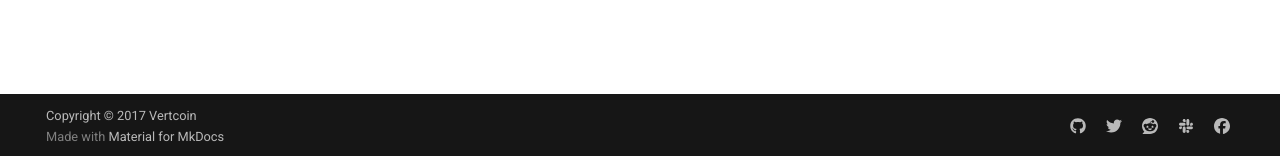
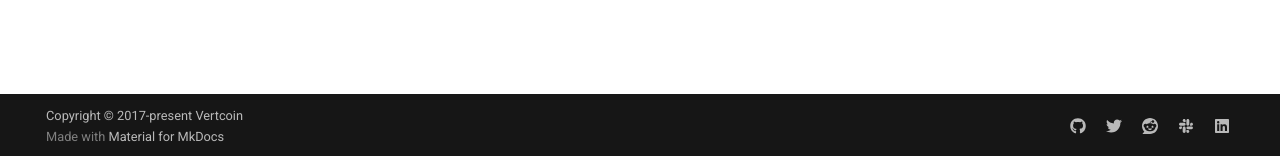
Before and after one commit to vertcoin-project/VertDocs, an MkDocs documentation site: the page built from docs/index.md, in a window 1280 px wide. Shown: the part 741-897 px from the top of the page. Built offline with MkDocs 1.6.1 and Material for MkDocs 9.7.7, drawn with Linux system fonts in a browser that asks for light colours; comment, search, counter and statistics services are not loaded; old or Windows-style settings are respelled for this version of MkDocs.

```diff
--- a/mkdocs.yml
+++ b/mkdocs.yml
@@ -45,11 +45,11 @@ extra:
       link: 'https://www.reddit.com/r/vertcoin/'
     - type: 'slack'
       link: 'https://slack.vtconline.org/'
-    - type: 'facebook'
-      link: 'https://linkedin.com/in/squidfunk'
+    - type: 'linkedin'
+      link: 'https://www.linkedin.com/company/vertcoincore/'
 
 
-copyright: 'Copyright &copy; 2017 Vertcoin'
+copyright: 'Copyright &copy; 2017-present Vertcoin'
 
 
 markdown_extensions:
```
